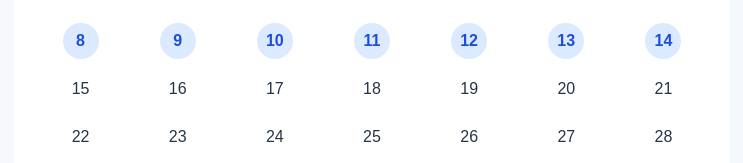
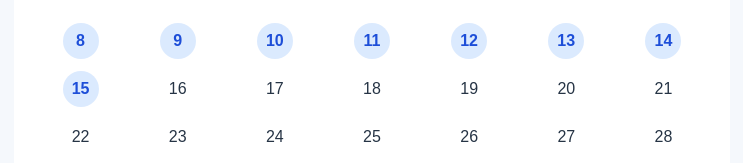
Before and after one commit to hmda849/ai-useful-site, a plain HTML site: page calendar.html in a window 1280 px wide. Shown: the part 243-406 px from the top of the page, without its empty margins (268-1011 px from the left). Drawn offline with Linux system fonts and the light colour scheme.

Commit message:
Update article calendar

```diff
--- a/calendar.html
+++ b/calendar.html
@@ -96,7 +96,7 @@ td a:hover {
 </div>
 
 <script>
-const articleDates = new Set(["2026-11-08", "2026-11-09", "2026-11-10", "2026-11-11", "2026-11-12", "2026-11-13", "2026-11-14"]);
+const articleDates = new Set(["2026-11-08", "2026-11-09", "2026-11-10", "2026-11-11", "2026-11-12", "2026-11-13", "2026-11-14", "2026-11-15"]);
 let current = new Date();
 current.setDate(1);
 
```
